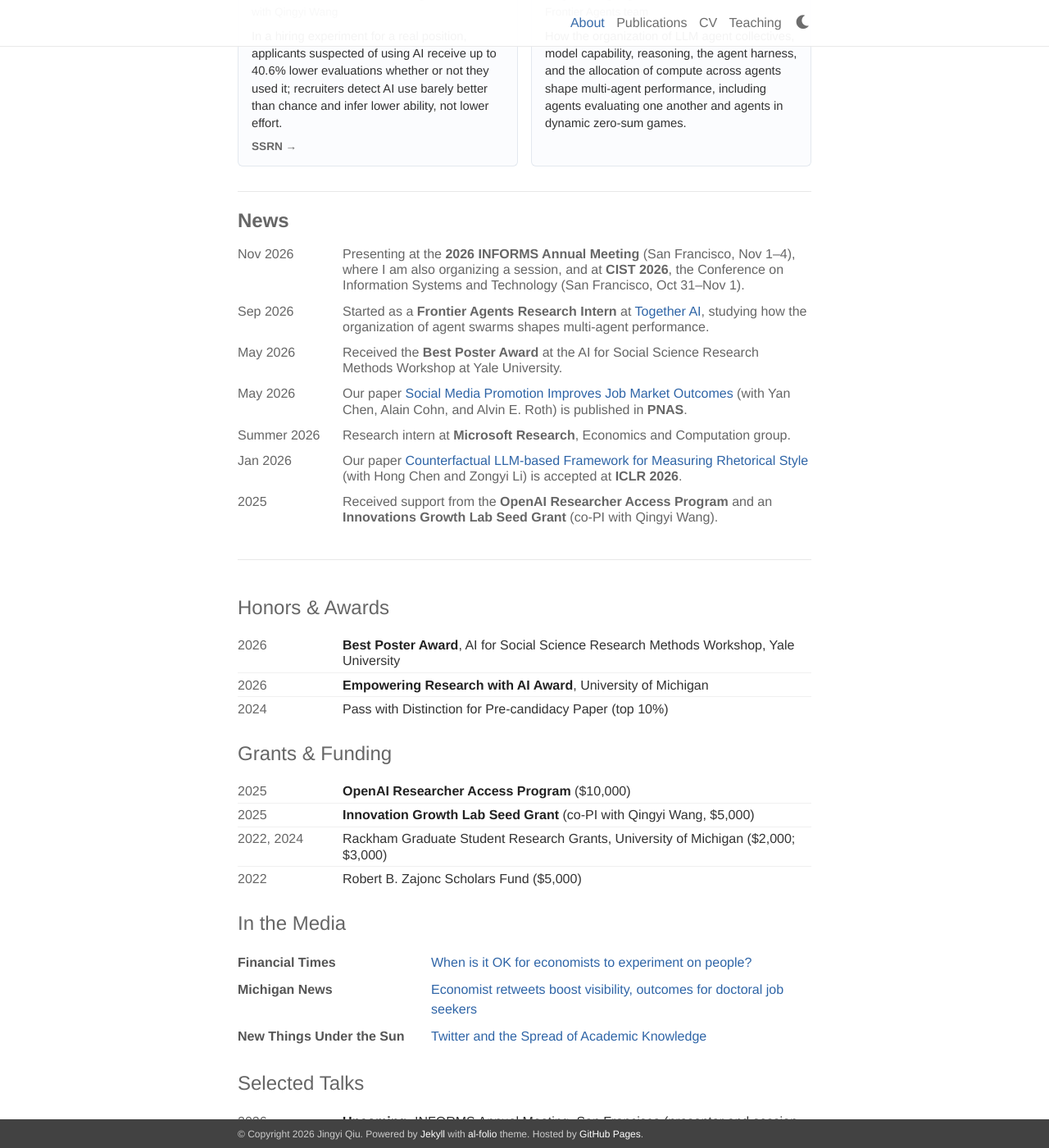
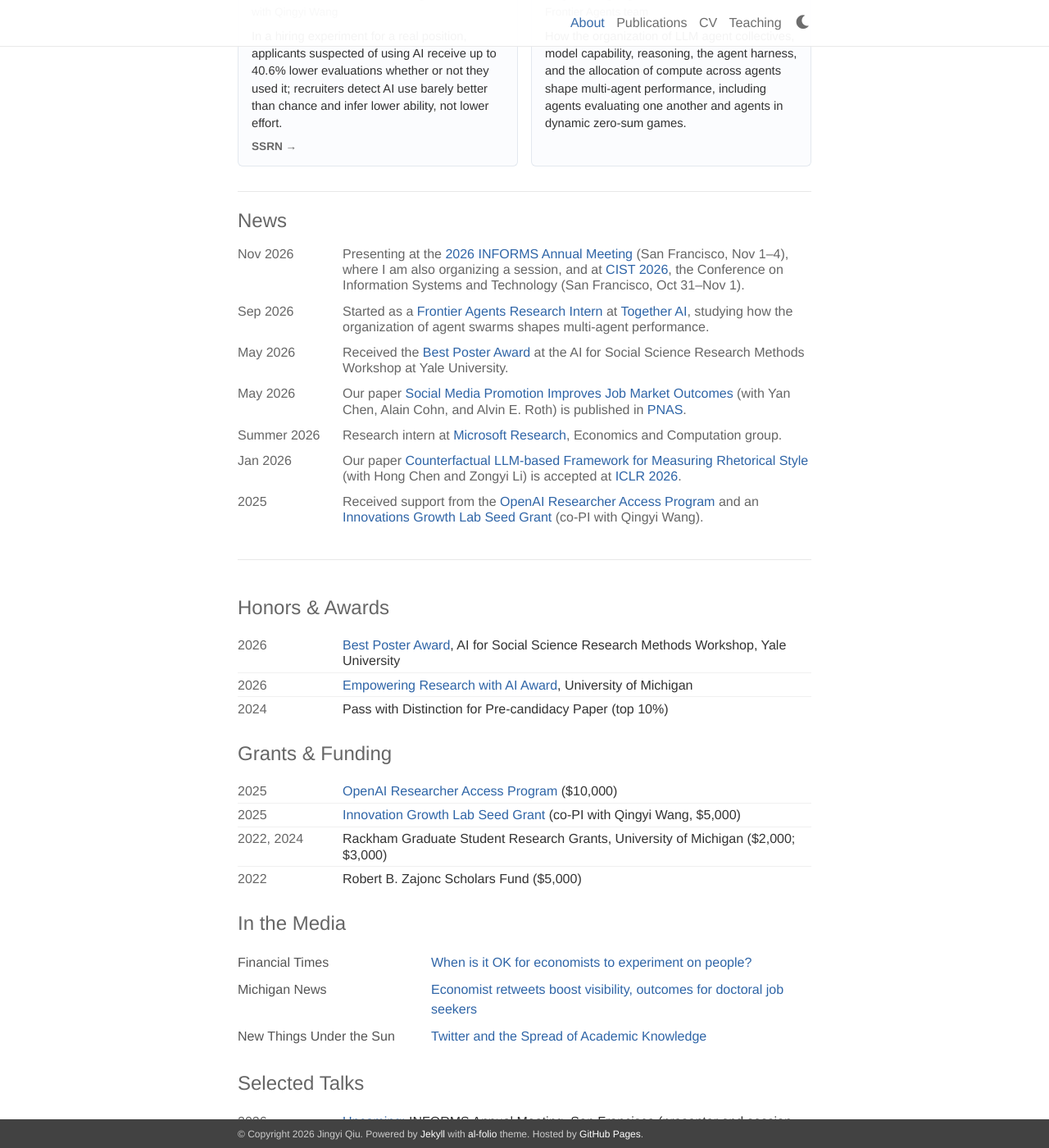
Before and after one commit to Jingyi-Qiu/Jingyi-Qiu.github.io, a Jekyll site: the page built from _pages/about.md, in a window 1280 px wide and 1400 px high, scrolled down 1270 px. Shown: the whole window at 82% size. Built offline with Jekyll 4.4.1, drawn with Linux system fonts in a browser that asks for light colours; some web fonts are replaced.

Commit message:
Use accent color instead of bold in News, Honors, Grants, Talks and Media; unbold the News heading
Co-Authored-By: Claude Opus 5.5 <noreply@anthropic.com>
Claude-Session: https://claude.ai/code/session_01UnNrDQhXQVLdbS13m9sxuq

```diff
--- a/assets/css/custom.css
+++ b/assets/css/custom.css
@@ -2,7 +2,11 @@
    Accent color: Michigan Arboretum Blue #2f65a7. */
 
 /* The base theme uses font-weight 100 for body text, so <strong> needs an explicit weight */
-.post-content strong, .news strong { font-weight: bold; }
+.post-content strong { font-weight: bold; }
+/* Emphasis in News / Honors / Grants / Talks: accent-colored text, not bold (matches the bio) */
+.news strong, .recognition strong { font-weight: inherit; color: #2f65a7; }
+/* Section headings: same weight for News as for the other sections */
+.news h2 { font-weight: inherit; }
 
 /* Bio key phrases: accent-colored text (not bold), like the template site */
 .bio strong { font-weight: inherit; color: #2f65a7; background: none; padding: 0; }
@@ -93,7 +97,7 @@ footer { box-sizing: border-box; }
 .rec-table td.date { width: 7em; white-space: nowrap; padding-right: 1em; color: #666; }
 .media-list { list-style: none; padding-left: 0; margin: 0; }
 .media-list li { padding: 0.28em 0; }
-.media-list .outlet { display: inline-block; min-width: 11.5em; font-weight: bold; color: #555; }
+.media-list .outlet { display: inline-block; min-width: 11.5em; font-weight: inherit; color: #555; }
 @media screen and (max-width: 600px) {
   .hl-grid { grid-template-columns: 1fr; }
   .media-list .outlet { display: block; min-width: 0; }
@@ -110,7 +114,7 @@ footer { box-sizing: border-box; }
 .media-list li { display: grid; grid-template-columns: 14em 1fr; gap: 0.75em; }
 .media-list .outlet { min-width: 0; }
 @media screen and (max-width: 600px) { .media-list li { grid-template-columns: 1fr; gap: 0; } }
-.recognition strong { font-weight: bold; color: #222; }
+.recognition strong { font-weight: inherit; color: #2f65a7; }
 
 /* ---- CV page: full PDF embedded in the site ---- */
 .cv-bar, .cv-embed { width: min(1100px, calc(100vw - 32px)); position: relative; left: 50%; transform: translateX(-50%); }
--- a/assets/css/dark.css
+++ b/assets/css/dark.css
@@ -11,7 +11,6 @@ html[data-theme="dark"] h1, html[data-theme="dark"] h2, html[data-theme="dark"]
 html[data-theme="dark"] h4, html[data-theme="dark"] h5, html[data-theme="dark"] h6,
 html[data-theme="dark"] .post-title,
 html[data-theme="dark"] .hl-title,
-html[data-theme="dark"] .recognition strong,
 html[data-theme="dark"] .bibliography li .author strong,
 html[data-theme="dark"] .bibliography li .title { color: #eef1f4; }
 html[data-theme="dark"] .post-description,
@@ -63,6 +62,7 @@ html[data-theme="dark"] blockquote footer { background-color: #121417; }
 html[data-theme="dark"] .hl-card { background: #171a1f; border-color: #262b31; border-top-color: #5b8fd6; }
 html[data-theme="dark"] .hl-tag { background: #3d74c0; }
 html[data-theme="dark"] .bio strong { color: #8db8ff; background: none; }
+html[data-theme="dark"] .news strong, html[data-theme="dark"] .recognition strong { color: #8db8ff; }
 html[data-theme="dark"] .profile img { box-shadow: 0 0 8px rgba(0,0,0,.7); }
 html[data-theme="dark"] .cv-embed iframe { border-color: #2a2f36; box-shadow: 0 2px 18px rgba(0,0,0,.5); }
 
```
